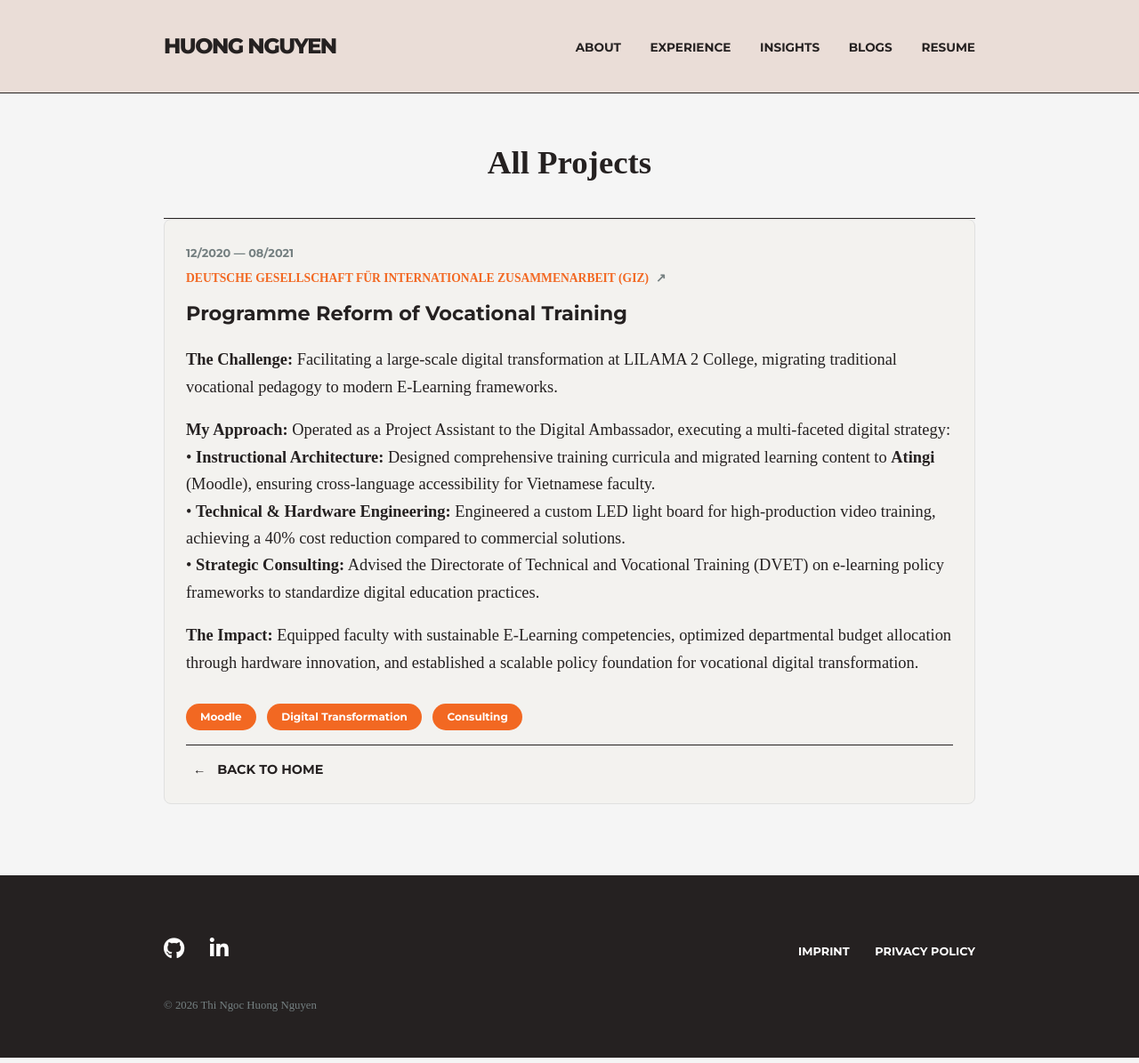
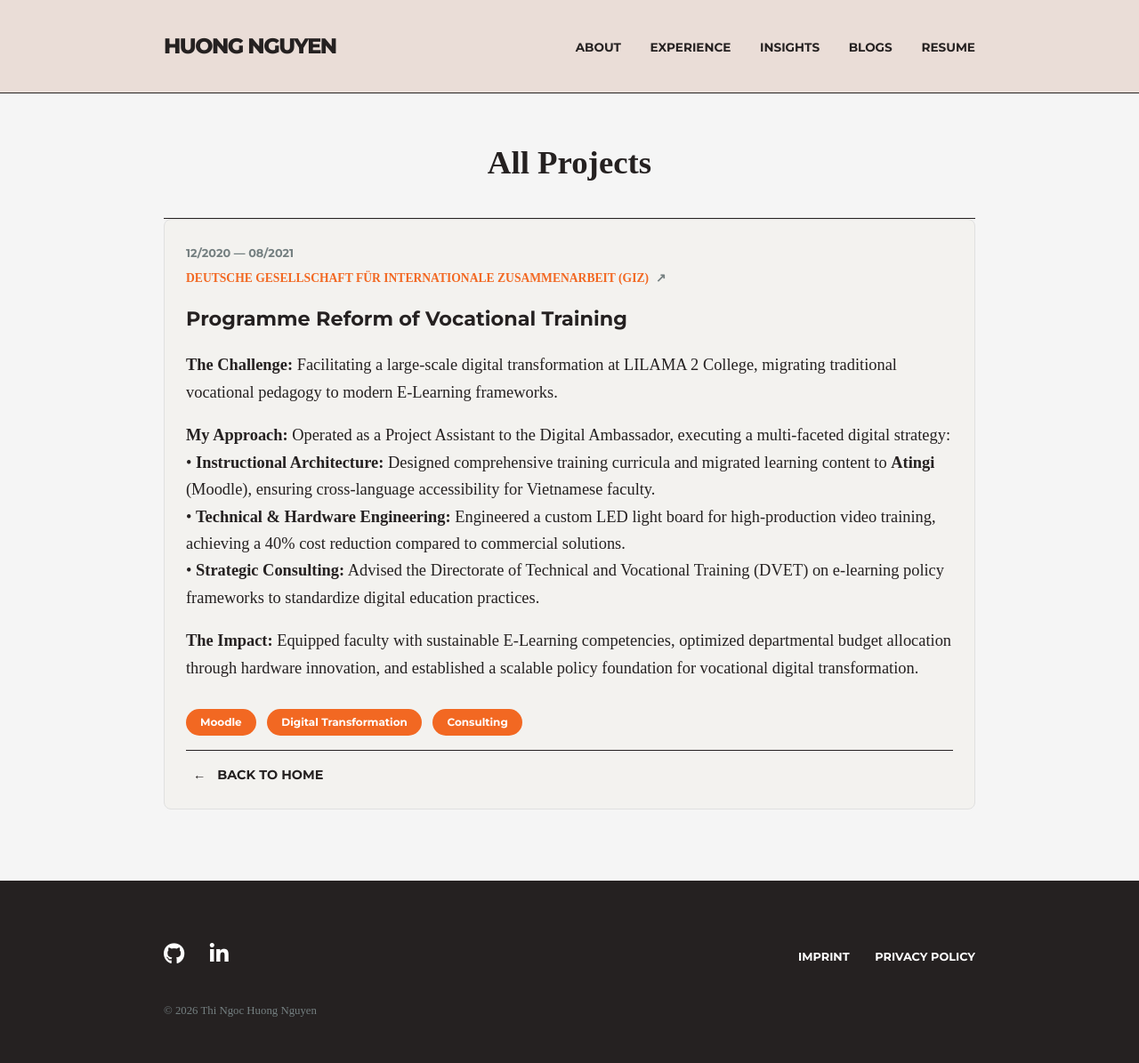
Before and after one commit to huongntn/portfolio-website, a Jekyll site: the page built from archive/index.html, in a window 1280 px wide. Shown: the whole page at 89% size. Built offline with Jekyll 4.4.1, drawn with Linux system fonts in a browser that asks for light colours; some web fonts are replaced.

Commit message:
Update style.css

```diff
--- a/assets/css/style.css
+++ b/assets/css/style.css
@@ -73,7 +73,7 @@ hr { border: none; border-top: 1px solid var(--text-main); margin: 0; }
 .archive-page-container { max-width: 960px; margin: 0 auto; padding: 0 1.5rem; }
 .archive-project-card { background-color: #f3f2ef; padding: 1.5rem; border-radius: 8px; border: 1px solid #e0e0e0; margin-bottom: 2rem; }
 .project-content h3 { font-family: var(--font-headers); font-size: 1.4rem; margin: 0.5rem 0; color: var(--text-main); }
-.company-link { display: inline-flex; align-items: center; text-decoration: none; color: var(--text-light); font-weight: 700; font-size: 0.85rem; text-transform: uppercase; transition: color 0.2s ease; cursor: pointer; }
+.company-link { display: inline-flex; align-items: center; text-decoration: none; color: var(--text-light); font-weight: 700; font-size: 0.85rem; text-transform: uppercase; transition: color 0.2s ease; margin-bottom: 0.5rem; }
 .company-link:hover { color: var(--brand-orange); }
 .arrow-up { margin-left: 0.5rem; display: inline-block; transition: transform 0.2s ease; }
 .company-link:hover .arrow-up { transform: translateY(-5px); }
```
